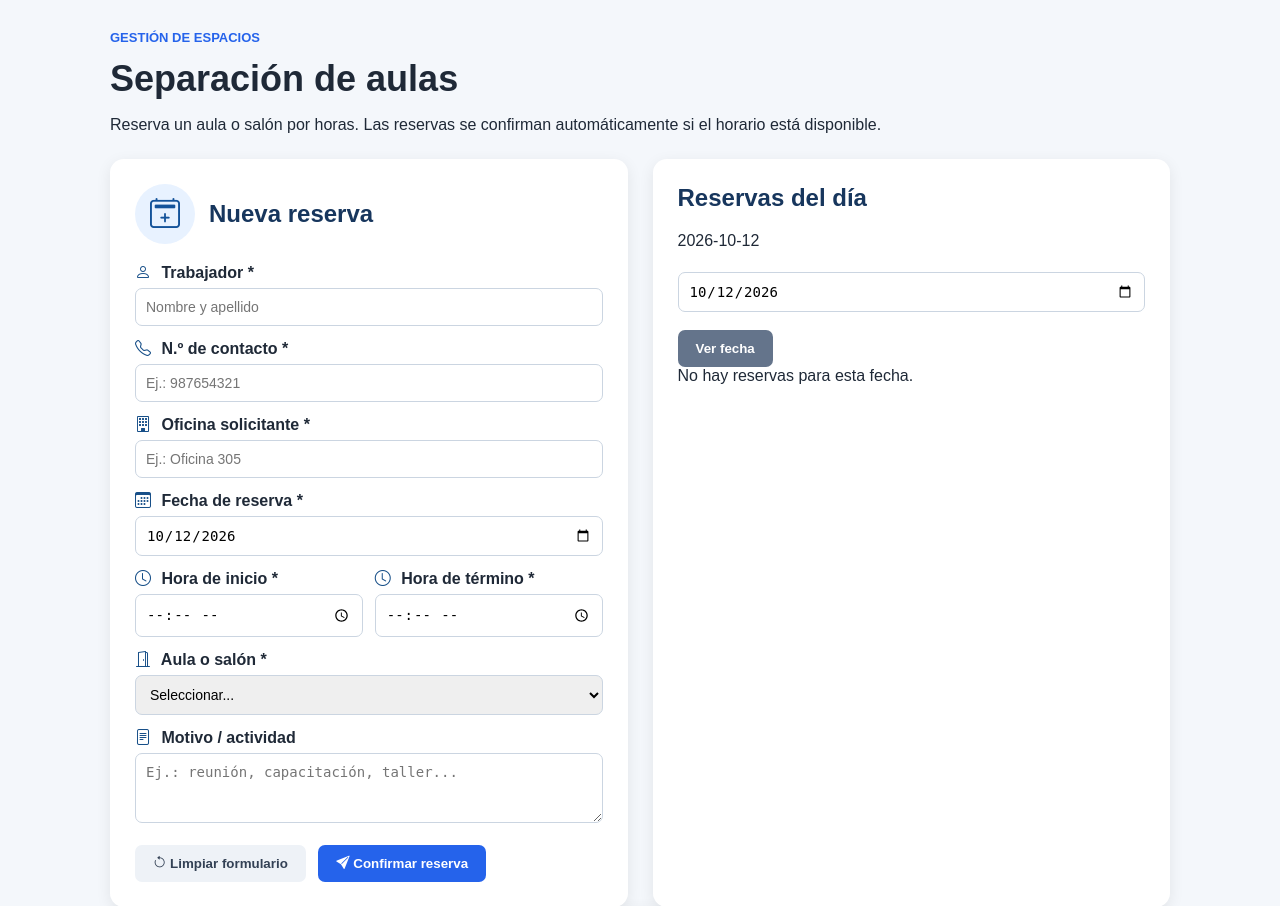
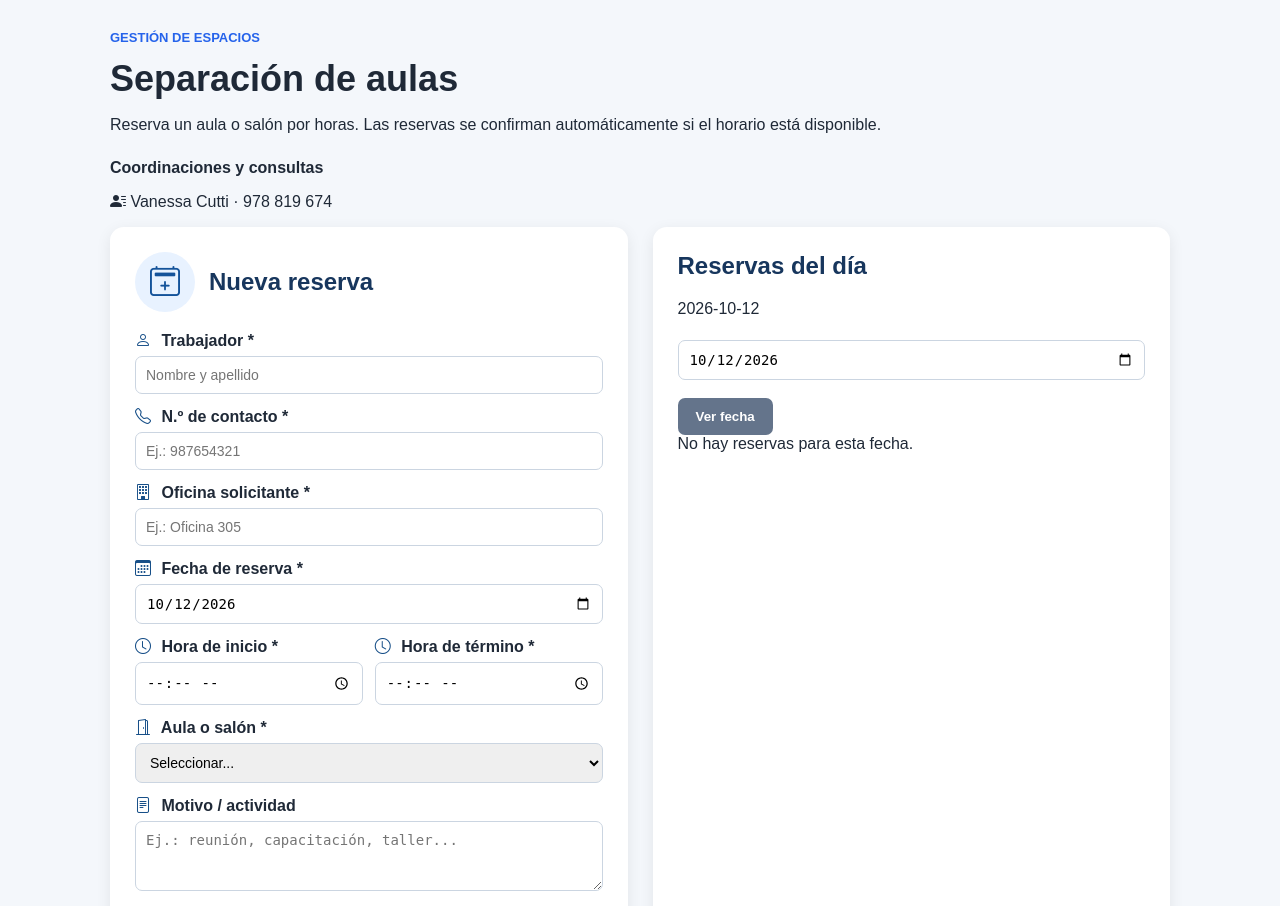
Before and after one commit to jvargash80-bit/mimp-cae, a Flask app: page / in a window 1280 px wide. Shown: the part 110-1016 px from the top of the page. Run offline with Flask 3, Linux system fonts and the light colour scheme; data that the repository does not hold is empty; some libraries are stand-ins or nearby versions.

Commit message:
Update index.html

```diff
--- a/templates/index.html
+++ b/templates/index.html
@@ -43,6 +43,15 @@
       <p>Reserva un aula o salón por horas. Las reservas se confirman automáticamente si el horario está disponible.</p>
     </div>
   </section>
+
+<div class="contacto-cae">
+  <p><strong>Coordinaciones y consultas</strong></p>
+  <p>
+    <i class="bi bi-person-lines-fill"></i>
+    Vanessa Cutti · 978 819 674
+  </p>
+</div>
+
 
   {% with messages = get_flashed_messages(with_categories=true) %}
     {% if messages %}
```
